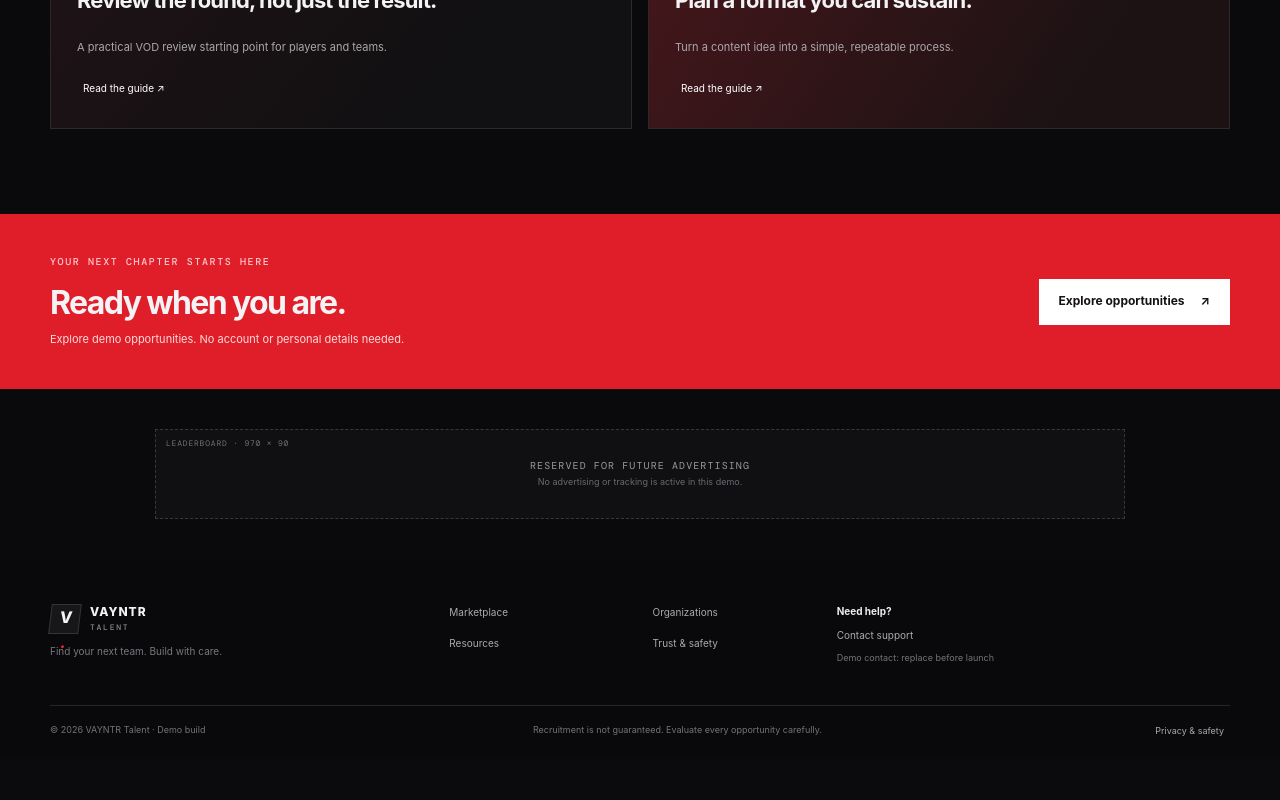
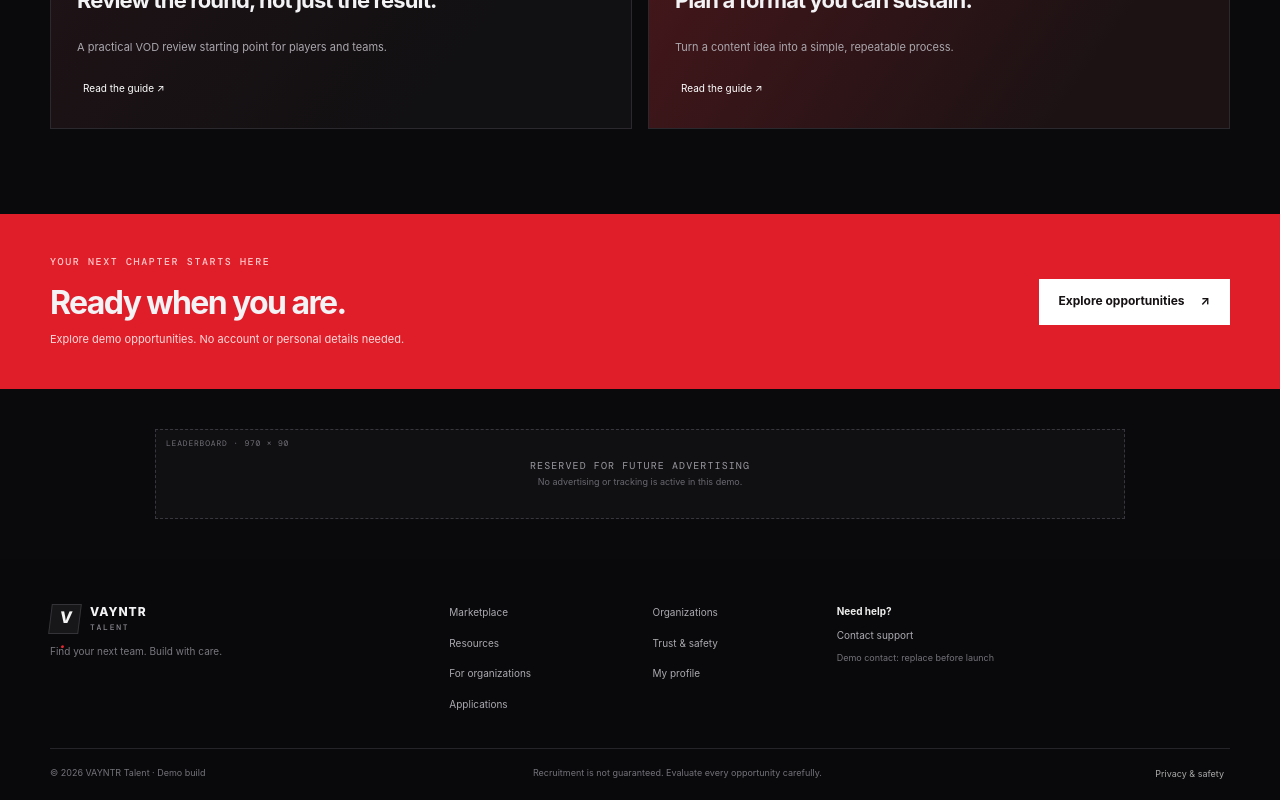
Before and after one commit to Nappygorilla/Vayntr-Talent, a Next.js app: page / in a window 1280 px wide. Shown: the part 2114-2914 px from the top of the page. Before the commit the page ends 2871 px from the top, so only its background shows below. Built offline with nearby package versions, Linux system fonts and the light colour scheme.

Commit message:
Fix marketplace navigation and browser test selectors

```diff
--- a/app/marketplace-app.tsx
+++ b/app/marketplace-app.tsx
@@ -72,7 +72,7 @@ function App() {
     {page === 'Moderation' && <ModerationPage onNotice={showNotice} onReport={() => setReportOpen(true)} />}
     {page === 'Resources' && <ResourcesPage />}
     <AdSlot label="LEADERBOARD · 970 × 90" />
-    <footer className="footer"><div className="footer-main"><div><a className="brand footer-brand" href="#home" onClick={(event) => { event.preventDefault(); go('Home') }}><span className="brand-symbol">V<span>.</span></span><span className="brand-text">VAYNTR<span>TALENT</span></span></a><p className="footer-tagline">Find your next team. Build with care.</p></div><div className="footer-nav"><button onClick={() => go('Marketplace')}>Marketplace</button><button onClick={() => go('Organizations')}>Organizations</button><button onClick={() => go('Resources')}>Resources</button><button onClick={() => go('Trust & safety')}>Trust &amp; safety</button></div><div className="footer-contact"><strong>Need help?</strong><a href="mailto:support@vayntr.example">Contact support</a><span>Demo contact: replace before launch</span></div></div><div className="footer-bottom"><span>© 2026 VAYNTR Talent · Demo build</span><span>Recruitment is not guaranteed. Evaluate every opportunity carefully.</span><button onClick={() => go('Trust & safety')}>Privacy &amp; safety</button></div></footer>
+    <footer className="footer"><div className="footer-main"><div><a className="brand footer-brand" href="#home" onClick={(event) => { event.preventDefault(); go('Home') }}><span className="brand-symbol">V<span>.</span></span><span className="brand-text">VAYNTR<span>TALENT</span></span></a><p className="footer-tagline">Find your next team. Build with care.</p></div><div className="footer-nav"><button onClick={() => go('Marketplace')}>Marketplace</button><button onClick={() => go('Organizations')}>Organizations</button><button onClick={() => go('Resources')}>Resources</button><button onClick={() => go('Trust & safety')}>Trust &amp; safety</button><button onClick={() => go('For organizations')}>For organizations</button><button onClick={() => go('My profile')}>My profile</button><button onClick={() => go('Applications')}>Applications</button></div><div className="footer-contact"><strong>Need help?</strong><a href="mailto:support@vayntr.example">Contact support</a><span>Demo contact: replace before launch</span></div></div><div className="footer-bottom"><span>© 2026 VAYNTR Talent · Demo build</span><span>Recruitment is not guaranteed. Evaluate every opportunity carefully.</span><button onClick={() => go('Trust & safety')}>Privacy &amp; safety</button></div></footer>
     {reportOpen && <ReportDialog onClose={() => setReportOpen(false)} onSubmit={(reason) => { setReportOpen(false); showNotice(`Demo report submitted (${reason}). No real moderation queue is connected.`) }} />}
   </div>
 }
```
Also changed, not shown: 1 other file (tests, documents, lock files or other folders).
